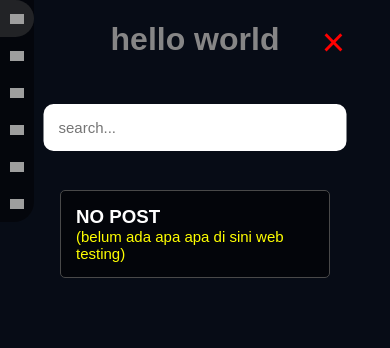
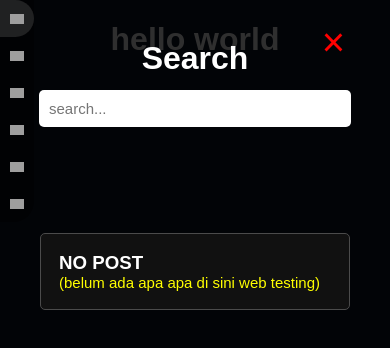
Before and after one commit to codeboxID/codebox-project-web, a plain HTML site: page index.html in a window 390 px wide. Both pictures are taken after a click on the element 17 px from the left and 92 px from the top of the page. Drawn offline with Linux system fonts and the light colour scheme; no server answers; grey boxes are pictures that could not be loaded.

Commit message:
24/04/2024

```diff
--- a/index.html
+++ b/index.html
@@ -12,8 +12,9 @@
 <body class="background" style="text-align: center; font-family: Arial, Helvetica, sans-serif;">
     <h1>hello world</h1>
     <script>
-        var url = "https://api.github.com/repos/codeboxID/codebox-project-web/issues?state=all";
-        var newIssues = "https://github.com/codeboxID/codebox-project-web/issues/new"
+        const repo = "codebox-project-web"
+        var url = `https://api.github.com/repos/codeboxID/${repo}/issues?state=all`;
+        var newIssues = `https://github.com/codeboxID/${repo}/issues/new`;
     </script>
     <script src="/navigasi/navigasi.js"></script>
 </body>
--- a/navigasi/navigasi.css
+++ b/navigasi/navigasi.css
@@ -8,7 +8,7 @@
   z-index: 999;
 }
 
-  @media only screen and (max-width: 550px){
+@media only screen and (max-width: 550px) {
   .icon-bar {
     width: 34px;
   }
@@ -18,7 +18,7 @@
   margin-left: 50px;
 }
 
-  .icon-bar .nav-icon{
+.icon-bar .nav-icon {
   display: block;
   text-align: center;
   padding: 16px;
@@ -28,8 +28,8 @@
   cursor: pointer;
 }
 
-  @media only screen and (max-width: 550px){
-    .icon-bar .nav-icon{
+@media only screen and (max-width: 550px) {
+  .icon-bar .nav-icon {
     padding: 10px;
   }
 }
@@ -43,8 +43,8 @@
   width: 16px;
 }
 
-  @media only screen and (max-width: 550px){
-    .navicon{
+@media only screen and (max-width: 550px) {
+  .navicon {
     width: 14px;
   }
 }
@@ -57,16 +57,16 @@
   z-index: 1;
   top: 0;
   left: 0;
-    background-color: rgba(0, 0, 0, 0.473);
+  background-color: rgba(0, 0, 0, 0.815);
 }
 
 .overlay-content {
-    position: relative;
-    top: 13%;
-    width: 80%;
+  position: fixed;
+  width: 100%;
   text-align: center;
-    margin-top: 10px;
+  margin-top: 0px;
   margin: auto;
+  height: 100vh;
 }
 
 .overlay .closebtn {
@@ -85,10 +85,10 @@
 }
 
 .overlay input[type=text] {
-    padding: 15px;
+  /* padding: 15px; */
   font-size: 15px;
   border: none;
-    width: 70%;
+  width: 80%;
   background: rgb(255, 255, 255);
 }
 
@@ -110,37 +110,62 @@
   background: #bbb;
 }
 
+.searchTitle {
+  margin-top: 40px;
+  }
+
 input {
-    border-radius: 10px;
-    position: fixed;
+  position: absolute;
+  top: 90px;
   left: 50%;
   transform: translateX(-50%);
-    top: 10%;
-    margin-top: 20px;
-    width: 300px;
+  width: 80%;
+  padding: 10px;
+  border: 1px solid #ffffff;
+  border-radius: 5px;
+  box-sizing: border-box;
 }
+
 
 .itemList {
   margin: 60px;
-    margin-top: 190px;
+  margin-top: 70px;
   max-height: 450px;
   overflow-y: auto;
+  scrollbar-width: none;
+  -ms-overflow-style: none;
 }
+
+@media only screen and (max-width: 550px) {
+  .itemList {
+    margin: 40px;
+    margin-top: 150px;
+    max-height: 450px;
+    overflow-y: auto;
+    scrollbar-width: none;
+    -ms-overflow-style: none;
+  }
+}
+
+.itemList::-webkit-scrollbar {
+  display: none;
+}
+
 .item {
   cursor: pointer;
   display: block;
   text-align: left;
-    background-color: #0000008a;
+  background-color: #111111;
   border-radius: 5px;
-    border-color: #494949;
-    margin-top: 0px;
-    padding: 15px;
+  border-color: #4b4b4b;
+  margin-top: 6px;
+  padding: 18px;
   border-style: solid;
-    border-width: 1px;
+  border-width: 0.1px;
 }
 
-.item:hover{
-  background-color: #222a4694;
+.item:hover {
+  background-color: #00000094;
 }
 
 .item-open {
@@ -169,20 +194,26 @@
 }
 
 header {
+  margin-bottom: 20px;
   padding: 20px;
 }
 
 .header-container {
-  text-align: left;
+  text-align: center;
   margin-left: 30px;
 
 }
 
 .header-container button {
+  border-style: solid;
+  border-color: white;
+  border-width: 1px;
+  display: block;
+  width: 100%;
   font-size: 18px;
   color: #fff;
   background-color: #007bff;
-  padding: 8px 22px;
+  padding: 10px;
   text-decoration: none;
   border-radius: 5px;
   transition: background-color 0.3s ease;
@@ -190,6 +221,8 @@ header {
 
 .header-container button:hover {
   background-color: #0056b3;
+  border-style: none;
+  cursor: pointer;
 }
 
 .comment {
--- a/navigasi/navigasi.js
+++ b/navigasi/navigasi.js
@@ -10,10 +10,9 @@ overlay.id = "myOverlay";
 overlay.className = "overlay";
 document.body.appendChild(overlay)
 
-const itemList = document.createElement("div")
-itemList.className = "itemList"
-itemList.id = "itemList"
-overlay.appendChild(itemList);
+const overlayContent = document.createElement("div")
+overlayContent.className = "overlay-content";
+overlay.appendChild(overlayContent)
 
 function searchContainer() {
   let closeButton = document.createElement("span")
@@ -23,9 +22,10 @@ function searchContainer() {
   closeButton.onclick = closeSearch;
   overlay.appendChild(closeButton);
 
-  let overlayContent = document.createElement("div")
-  overlayContent.className = "overlay-content";
-  overlay.appendChild(overlayContent)
+  let searchTitle = document.createElement("h1")
+  searchTitle.innerText = "Search";
+  searchTitle.className = "searchTitle";
+  overlayContent.appendChild(searchTitle);
 
   let formSearch = document.createElement("form")
   overlayContent.appendChild(formSearch)
@@ -36,6 +36,12 @@ function searchContainer() {
   formInputSearch.placeholder = "search...";
   formSearch.appendChild(formInputSearch)
 }
+
+searchContainer()
+const itemList = document.createElement("div")
+itemList.className = "itemList"
+itemList.id = "itemList"
+overlayContent.appendChild(itemList);
 
 function searchList(itemSearch, description, itemOpen, action) {
   let item = document.createElement("div")
@@ -60,12 +66,15 @@ function searchList(itemSearch, description, itemOpen, action) {
   item.appendChild(itemDescription);
 }
 //isi
-searchContainer()
-searchList("NO POST", "(belum ada apa apa di sini web testing)", "#", "_self")
 
-function noPost() {
-  alert("kaga ada apa-apa bre ga usah di klik")
+searchList("NO POST", "(belum ada apa apa di sini web testing)", "/", "_self")
+
+function noPost(event) {
+  event.preventDefault(); // Mencegah perilaku default
+  alert("kaga ada apa-apa bre ga usah di klik");
 }
+
+
 
 //todo issue coment
 const newIssuesOverlay = document.createElement("div")
```
Lines whose indentation alone changed are shown as unchanged.
